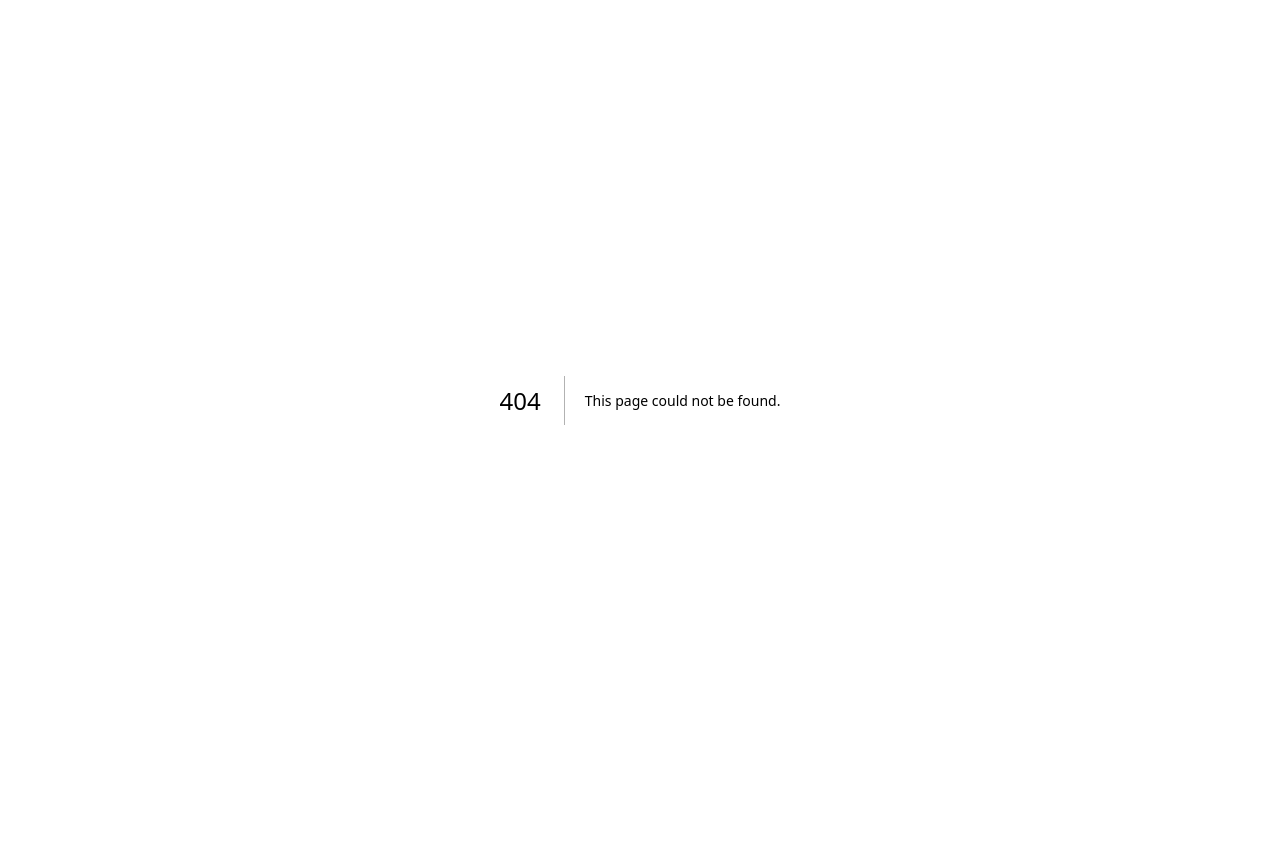
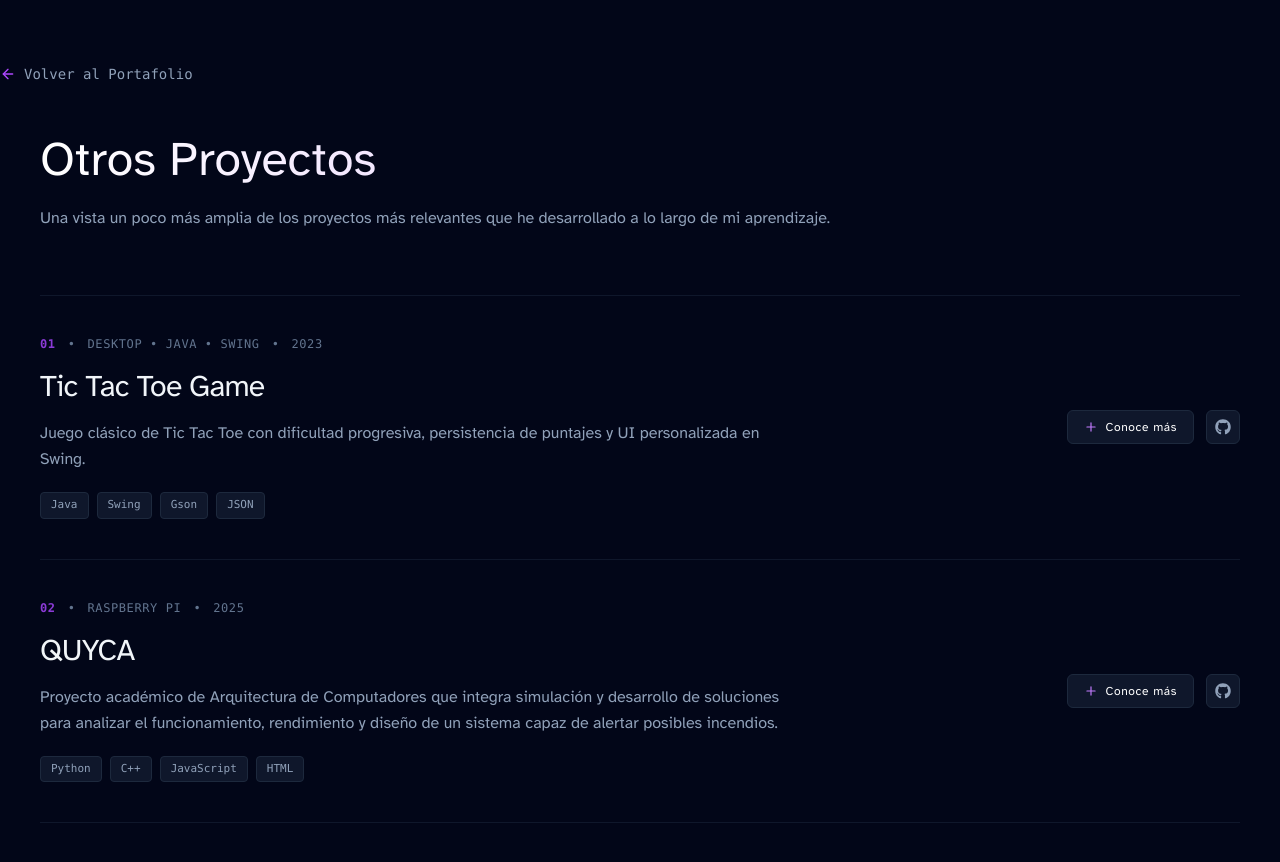
Before and after one commit to Ronaldmolinares/Portafolio, a Next.js app in the folder portafolio/: page /otros-proyectos in a window 1280 px wide. Before the commit this address had no page. Before the commit the page ends 800 px from the top, so only its background shows below. Built offline with nearby package versions, Linux system fonts and the light colour scheme.

Commit message:
base para proyectos lista

```diff
--- a/portafolio/app/layout.tsx
+++ b/portafolio/app/layout.tsx
@@ -30,6 +30,7 @@ export default function RootLayout({
     <html
       lang="en"
       className={`${montserrat.variable} ${atkinson.variable} h-full antialiased`}
+      data-scroll-behavior="smooth"
     >
       <body className="min-h-full flex flex-col">{children}</body>
     </html>
--- /dev/null
+++ b/portafolio/app/otros-proyectos/page.tsx
@@ -0,0 +1,29 @@
+"use client";
+
+import Link from "next/link";
+import { ArrowLeft } from "lucide-react";
+import OtherProjects from "@/components/OtherProjects";
+import { motion } from "framer-motion";
+
+const MotionLink = motion.create(Link);
+
+export default function OtrosProyectosPage() {
+  return (
+    <main className="min-h-screen bg-slate-950 text-white selection:bg-purple-500/30 selection:text-purple-200">
+      {/* Botón de retorno premium */}
+      <div className="max-w-7xl mx-auto px-6 lg:px-8 xl:px-0 pt-16">
+        <MotionLink
+          href="/#end-of-projects"
+          whileHover={{ x: -4 }}
+          className="inline-flex items-center gap-2 text-slate-400 hover:text-white transition-colors duration-200 font-mono text-sm cursor-pointer"
+        >
+          <ArrowLeft className="w-4 h-4 text-purple-500" />
+          Volver al Portafolio
+        </MotionLink>
+      </div>
+
+      {/* Contenido de otros proyectos */}
+      <OtherProjects />
+    </main>
+  );
+}
--- a/portafolio/components/About.tsx
+++ b/portafolio/components/About.tsx
@@ -7,7 +7,7 @@ export default function About() {
     return (
         <section
             id="about"
-            className="py-20 lg:py-18 px-6 lg:px-10 relative overflow-hidden bg-slate-950 text-white border-t border-slate-900"
+            className="py-20 lg:py-18 px-6 lg:px-10 relative overflow-hidden bg-slate-950 text-white"
         >
             {/* Fondo decorativo central */}
             <div className="absolute left-1/2 top-1/2 -translate-x-1/2 -translate-y-1/2 w-[500px] h-[500px] bg-purple-900/5 rounded-full blur-[120px] pointer-events-none" />
--- /dev/null
+++ b/portafolio/components/OtherProjects.tsx
@@ -0,0 +1,108 @@
+"use client";
+
+import { useState } from "react";
+import { motion, AnimatePresence } from "framer-motion";
+import { Plus } from "lucide-react";
+import { FaGithub } from 'react-icons/fa6';
+import { OTHER_PROJECTS, Project } from "./projectsData";
+import ProjectDetailModal from "./ProjectDetailModal";
+
+export default function OtherProjects() {
+  const [selectedProject, setSelectedProject] = useState<Project | null>(null);
+
+  return (
+    <section id="OtherProjects" className="py-10 lg:py-10 px-6 lg:px-10 bg-slate-950 text-white">
+      <div className="max-w-7xl mx-auto">
+
+        {/* --- ENCABEZADO --- */}
+        <div className="space-y-4 mb-16">
+          <h2 className="text-4xl sm:text-5xl font-atkinson bg-clip-text text-transparent bg-linear-to-r from-white via-purple-200 to-indigo-400 leading-tight">
+            Otros Proyectos
+          </h2>
+          <p className="text-slate-400 text-sm sm:text-base max-w-4xl leading-relaxed">
+            Una vista un poco más amplia de los proyectos más relevantes que he desarrollado a lo largo de mi aprendizaje.
+          </p>
+        </div>
+
+        {/* --- LISTA DE PROYECTOS SIN IMAGEN --- */}
+        <div className="divide-y divide-slate-900 border-t border-b border-slate-900">
+          {OTHER_PROJECTS.map((project, index) => (
+            <motion.div
+              key={project.id}
+              initial={{ opacity: 0, y: 20 }}
+              whileInView={{ opacity: 1, y: 0 }}
+              viewport={{ once: true }}
+              transition={{ duration: 0.5, delay: index * 0.05 }}
+              className="py-10 grid grid-cols-1 md:grid-cols-12 gap-6 items-center hover:bg-slate-900/10 transition-colors duration-300"
+            >
+              {/* Columna de Detalles Básicos (md: 9 columnas para dar buen espacio) */}
+              <div className="md:col-span-9 space-y-4">
+                {/* Categoría y Año */}
+                <div className="flex items-center gap-3 text-slate-500 font-mono text-xs tracking-wider uppercase">
+                  <span className="text-purple-500/80 font-bold">0{index + 1}</span>
+                  <span>•</span>
+                  <span>{project.category}</span>
+                  <span>•</span>
+                  <span>{project.year}</span>
+                </div>
+
+                {/* Título del Proyecto */}
+                <h3 className="text-2xl sm:text-3xl lg:text-3xl font-atkinson tracking-tight text-slate-100">
+                  {project.title}
+                </h3>
+
+                {/* Descripción Corta */}
+                <p className="text-slate-400 text-sm sm:text-base max-w-3xl leading-relaxed">
+                  {project.shortDescription}
+                </p>
+
+                {/* Tags (Mini píldoras tecnológicas) */}
+                <div className="flex flex-wrap gap-2 pt-1">
+                  {project.tags.map((tag) => (
+                    <span
+                      key={tag}
+                      className="px-2.5 py-1 text-[11px] font-mono bg-slate-900 border border-slate-800 rounded text-slate-400"
+                    >
+                      {tag}
+                    </span>
+                  ))}
+                </div>
+              </div>
+
+              {/* Columna de Botones (md: 3 columnas, alineados a la derecha) */}
+              <div className="md:col-span-3 flex justify-start md:justify-end items-center gap-3">
+                <button
+                  onClick={() => setSelectedProject(project)}
+                  className="px-4 py-2 bg-slate-900 hover:bg-slate-800 border border-slate-800 text-xs font-atkinson tracking-wider rounded-md flex items-center gap-2 transition duration-200 active:scale-95 cursor-pointer"
+                >
+                  <Plus className="w-3.5 h-3.5 text-purple-400" />
+                  Conoce más
+                </button>
+
+                <a
+                  href={project.github}
+                  target="_blank"
+                  rel="noopener noreferrer"
+                  className="p-2 bg-slate-900 hover:bg-slate-800 border border-slate-800 rounded-md text-slate-400 hover:text-white transition duration-200"
+                  title="Ver repositorio"
+                >
+                  <FaGithub className="w-4 h-4" />
+                </a>
+              </div>
+            </motion.div>
+          ))}
+        </div>
+      </div>
+
+      {/* --- REUTILIZACIÓN DE NUESTRO MODAL DETALLADO --- */}
+      <AnimatePresence>
+        {selectedProject && (
+          <ProjectDetailModal
+            project={selectedProject}
+            onClose={() => setSelectedProject(null)}
+          />
+        )}
+      </AnimatePresence>
+    </section>
+  );
+}
--- a/portafolio/components/Projects.tsx
+++ b/portafolio/components/Projects.tsx
@@ -12,7 +12,7 @@ export default function Projects() {
     const [selectedProject, setSelectedProject] = useState<Project | null>(null);
 
     return (
-        <section id="projects" className="py-20 lg:py-14 px-6 lg:px-10 bg-slate-950 text-white border-t border-slate-900">
+        <section id="projects" className="py-20 lg:py-14 px-6 lg:px-10 bg-slate-950 text-white">
             <div className="max-w-7xl mx-auto">
                 <motion.div
                     initial={{ opacity: 0, y: -20 }}
@@ -118,6 +118,18 @@ export default function Projects() {
                             </div>
                         </motion.div>
                     ))}
+
+                    {/* Botón otros proyectos*/}
+
+                    <motion.a
+                        id="end-of-projects"
+                        whileHover={{ scale: 1.02 }}
+                        whileTap={{ scale: 0.98 }}
+                        href="/otros-proyectos"
+                        className="px-6 py-3 bg-gradient-to-r from-purple-600 to-indigo-600 hover:from-purple-500 hover:to-indigo-500 text-white font-atkinson font-medium rounded-sm shadow-[0_0_20px_rgba(147,51,234,0.3)] hover:shadow-[0_0_25px_rgba(147,51,234,0.5)] transition-all duration-300 text-center"
+                    >
+                        Otros Proyectos &rarr;
+                    </motion.a>
                 </div>
             </div>
 
--- a/portafolio/components/projectsData.ts
+++ b/portafolio/components/projectsData.ts
@@ -123,3 +123,34 @@ export const PROJECTS: Project[] = [
         ],
     },
 ];
+
+
+
+export const OTHER_PROJECTS: Project[] = [
+    {
+        id: 1,
+        title: 'Tic Tac Toe Game',
+        category: 'Desktop • Java • Swing',
+        year: '2023',
+        shortDescription: 'Juego clásico de Tic Tac Toe con dificultad progresiva, persistencia de puntajes y UI personalizada en Swing.',
+        longDescription: 'Un desarrollo clásico de Tic Tac Toe implementado en Java utilizando la librería gráfica Swing. Cuenta con un sistema de renderizado por hilos para evitar lagunas de rendimiento, persistencia de records locales formateados con Gson/JSON, y una curva de velocidad que escala inteligentemente a medida que obtienes puntos.',
+        tags: ['Java', 'Swing', 'Gson', 'JSON'],
+        collaborators: [],
+        github: 'https://github.com/Ronaldmolinares/Tic_Tac_Toe',
+        demo: '',
+        images: [],
+    },
+    {
+        id: 2,
+        title: 'QUYCA',
+        category: 'Raspberry Pi',
+        year: '2025',
+        shortDescription: 'Proyecto académico de Arquitectura de Computadores que integra simulación y desarrollo de soluciones para analizar el funcionamiento, rendimiento y diseño de un sistema capaz de alertar posibles incendios.',
+        longDescription: '',
+        tags: ['Python', 'C++', 'JavaScript', 'HTML'],
+        collaborators: [],
+        github: 'https://github.com/Ronaldmolinares/QUYCA',
+        demo: '',
+        images: [],
+    }
+];
```
Lines whose indentation alone changed are shown as unchanged.
